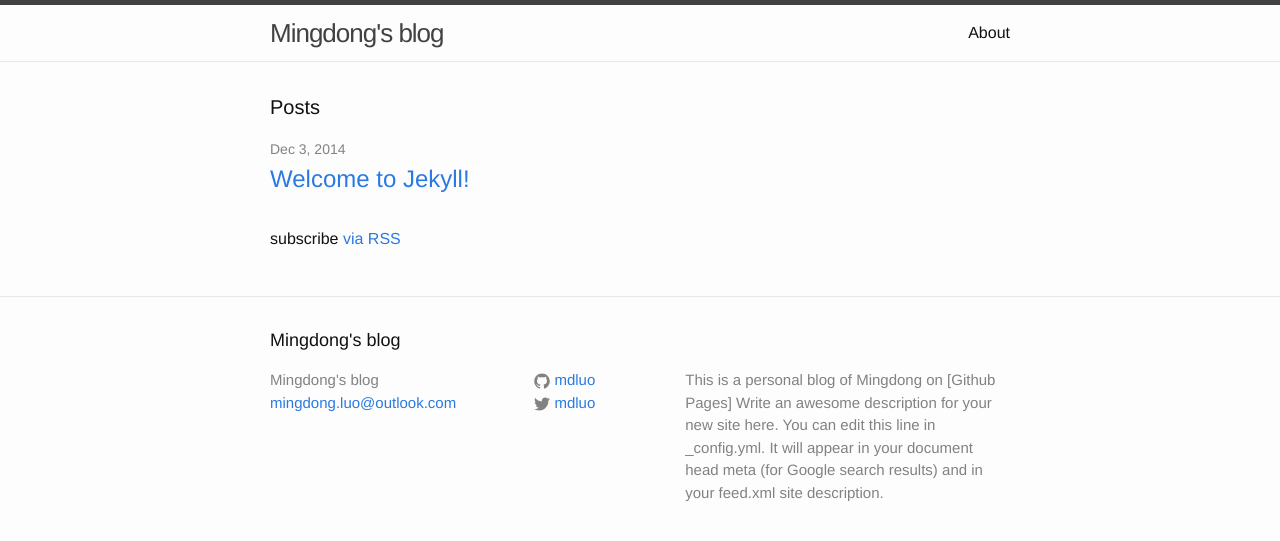
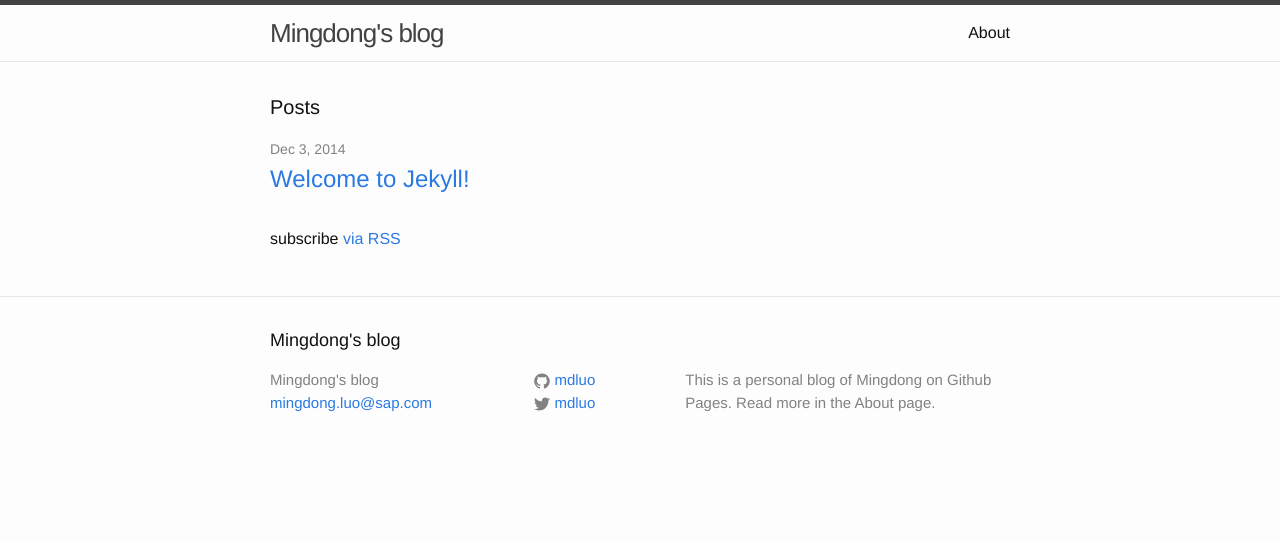
Before and after one commit to itfen/md, a Jekyll site: the page built from index.html, in a window 1280 px wide. Shown: the top 541 px of the page. Built offline with Jekyll 4.4.1, drawn with Linux system fonts in a browser that asks for light colours.

Commit message:
Update config

```diff
--- a/_config.yml
+++ b/_config.yml
@@ -1,11 +1,9 @@
 # Site settings
 title: Mingdong's blog
-email: mingdong.luo@outlook.com
+email: mingdong.luo@sap.com
 description: > # this means to ignore newlines until "baseurl:"
-  This is a personal blog of Mingdong on [Github Pages]
-  Write an awesome description for your new site here. You can edit this
-  line in _config.yml. It will appear in your document head meta (for
-  Google search results) and in your feed.xml site description.
+  This is a personal blog of Mingdong on Github Pages.
+  Read more in the About page.
 baseurl: "" # the subpath of your site, e.g. /blog/
 url: "http://mdluo.github.io" # the base hostname & protocol for your site
 twitter_username: mdluo
```
